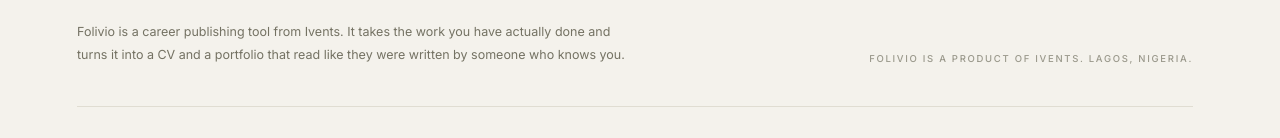
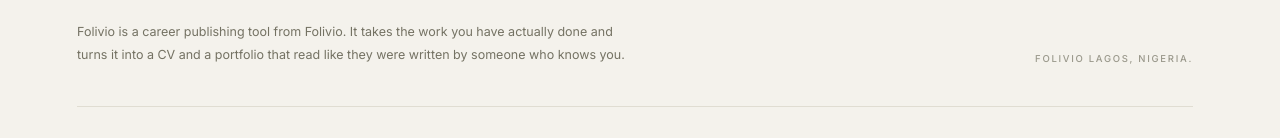
Before and after one commit to izzychils/folivio, a Next.js app: page /about in a window 1280 px wide. Shown: the part 365-503 px from the top of the page. Built offline with nearby package versions, Linux system fonts and the light colour scheme.

Commit message:
refactor: comment out all 'Ivents' references across codebase

```diff
--- a/src/app/about/page.tsx
+++ b/src/app/about/page.tsx
@@ -6,7 +6,7 @@ import { PageShell, Section, Bullets } from "@/components/marketing/page-shell";
 export const metadata: Metadata = {
   title: "About",
   description:
-    "Folivio is an AI CV and portfolio studio from Ivents, built for people whose experience deserves better presentation.",
+    "Folivio is an AI CV and portfolio studio built for people whose experience deserves better presentation.", // "Folivio is an AI CV and portfolio studio from Ivents, built for people whose experience deserves better presentation.",
 };
 
 export default function AboutPage() {
--- a/src/lib/site.ts
+++ b/src/lib/site.ts
@@ -10,8 +10,8 @@ export const site = {
   tagline: "Career intelligence for people who have done the work",
   description:
     "Folivio turns a career into a CV and portfolio that reads well: an AI-assisted studio, editorial templates and intelligence that works from your real experience.",
-  company: "Ivents",
-  companyLine: "Folivio is a product of Ivents.",
+  company: "Folivio", // "Ivents",
+  companyLine: "Folivio", // "Folivio is a product of Ivents.",
   email: "hello@folivio.online",
   location: "Lagos, Nigeria",
   lastUpdated: "4 November 2026",
```
